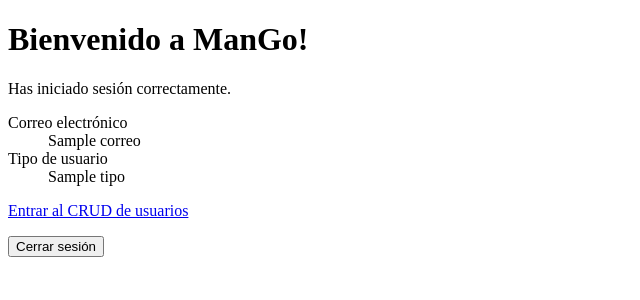
After one commit to mangoappco/mango-next, a PHP site: template src/Vistas/bienvenida.php in a window 1280 px wide. The commit adds this page. Shown: the top 300 px of the page, without its empty margins (0-640 px from the left). Run offline with PHP 8.4, Linux system fonts and the light colour scheme; the template is opened without the code that fills it: most values are stand-ins (such as "Sample title", 1, 10 or a date in 2020).

Commit message:
feat: agregar página de bienvenida y redirección tras inicio de sesión

```diff
--- /dev/null
+++ b/src/Vistas/bienvenida.php
@@ -0,0 +1,41 @@
+<?php
+
+// Activa el modo estricto de tipos para este archivo.
+declare(strict_types=1);
+
+// Convierte cualquier valor recibido en texto seguro para HTML.
+function escaparTextoBienvenida(string $valor): string
+{
+    // Evita que los datos de sesión se interpreten como HTML.
+    return htmlspecialchars($valor, ENT_QUOTES, 'UTF-8');
+}
+?>
+<!DOCTYPE html>
+<html lang="es">
+<head>
+    <meta charset="UTF-8">
+    <title>Bienvenida</title>
+</head>
+<body>
+    <h1>Bienvenido a ManGo!</h1>
+
+    <p>Has iniciado sesión correctamente.</p>
+
+    <dl>
+        <dt>Correo electrónico</dt>
+        <dd><?= escaparTextoBienvenida((string) $usuarioAutenticado['correo']) ?></dd>
+
+        <dt>Tipo de usuario</dt>
+        <dd><?= escaparTextoBienvenida((string) $usuarioAutenticado['tipo']) ?></dd>
+    </dl>
+
+    <p>
+        <a href="index.php">Entrar al CRUD de usuarios</a>
+    </p>
+
+    <form method="post" action="index.php?accion=cerrar-sesion">
+        <input type="hidden" name="token_csrf" value="<?= escaparTextoBienvenida($tokenCsrf) ?>">
+        <button type="submit">Cerrar sesión</button>
+    </form>
+</body>
+</html>
--- a/src/Vistas/usuarios/index.php
+++ b/src/Vistas/usuarios/index.php
@@ -25,12 +25,8 @@ function escaparHtml(string $valor): string
 
     <p>
         <a href="index.php?accion=crear">Crear usuario</a>
+        <a href="index.php?accion=bienvenida">Volver a la bienvenida</a>
     </p>
-
-    <form method="post" action="index.php?accion=cerrar-sesion">
-        <input type="hidden" name="token_csrf" value="<?= escaparHtml($tokenCsrf) ?>">
-        <button type="submit">Cerrar sesión</button>
-    </form>
 
     <form method="get" action="index.php">
         <label for="buscar">Buscar usuario</label>
```
Also changed, not shown: src/Core/Application.php (+11 -1 lines).
